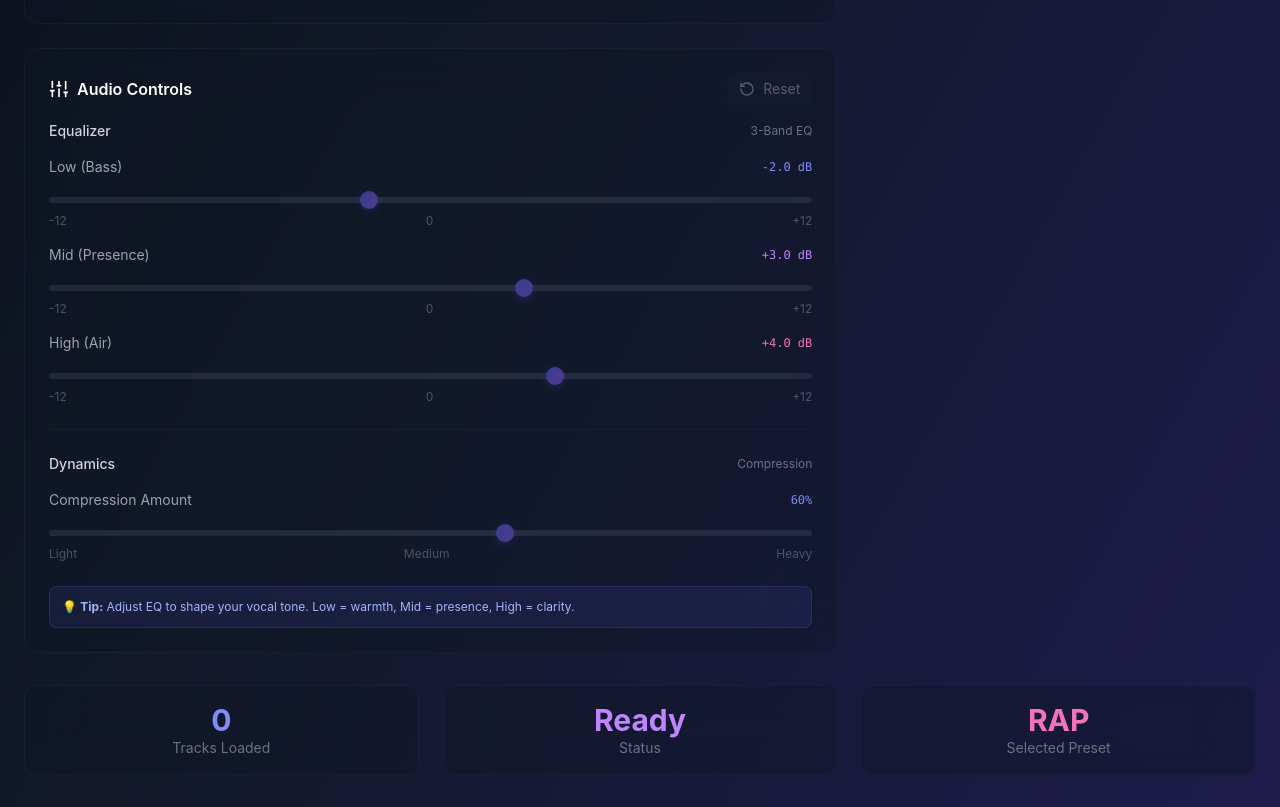
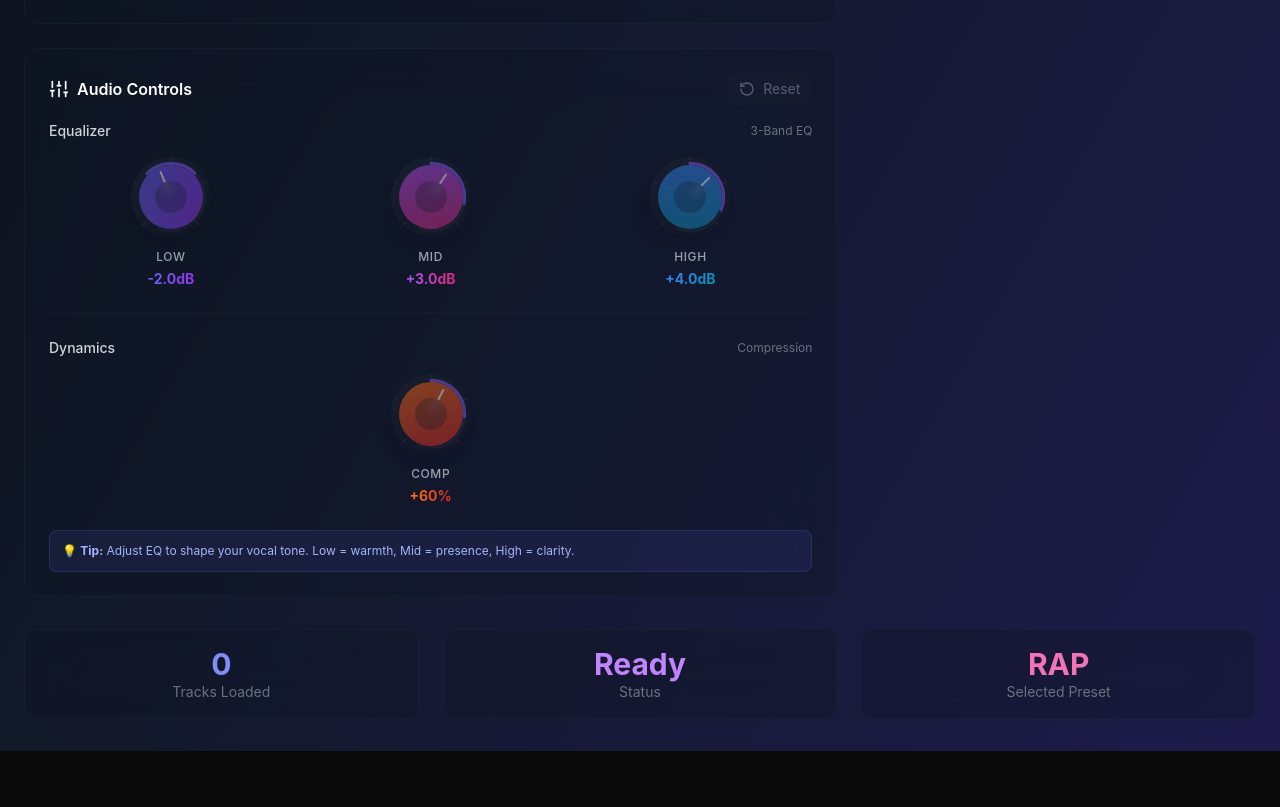
Before and after one commit to williebs64uwu-create/mixforme, a React (Vite) app: page / in a window 1280 px wide. Shown: the part 1489-2296 px from the top of the page. After the commit the page ends 2240 px from the top, so only its background shows below. Built offline with nearby package versions, Linux system fonts and the light colour scheme.

Commit message:
Update ControlPanel.jsx

```diff
--- a/src/components/ControlPanel.jsx
+++ b/src/components/ControlPanel.jsx
@@ -1,4 +1,5 @@
 import { Sliders, RotateCcw } from 'lucide-react'
+import Knob from './Knob'
 
 function ControlPanel({
   preset,
@@ -8,23 +9,19 @@ function ControlPanel({
   disabled
 }) {
 
-  const handleLowChange = (e) => {
-    const value = parseFloat(e.target.value)
+  const handleLowChange = (value) => {
     onEQChange('low', value)
   }
 
-  const handleMidChange = (e) => {
-    const value = parseFloat(e.target.value)
+  const handleMidChange = (value) => {
     onEQChange('mid', value)
   }
 
-  const handleHighChange = (e) => {
-    const value = parseFloat(e.target.value)
+  const handleHighChange = (value) => {
     onEQChange('high', value)
   }
 
-  const handleCompressionChange = (e) => {
-    const value = parseInt(e.target.value)
+  const handleCompressionChange = (value) => {
     onCompressionChange(value)
   }
 
@@ -46,92 +43,47 @@ function ControlPanel({
       </div>
 
       <div className="space-y-6">
-        {/* EQ Section */}
-        <div className="space-y-4">
-          <div className="flex items-center justify-between">
+        {/* EQ Section with Knobs */}
+        <div>
+          <div className="flex items-center justify-between mb-4">
             <h4 className="text-sm font-medium text-gray-300">Equalizer</h4>
             <span className="text-xs text-gray-500">3-Band EQ</span>
           </div>
 
-          {/* Low Frequency */}
-          <div>
-            <div className="flex items-center justify-between mb-2">
-              <label className="text-sm text-gray-400">Low (Bass)</label>
-              <span className="text-xs text-indigo-400 font-mono">
-                {preset?.settings.eq.low > 0 ? '+' : ''}{preset?.settings.eq.low.toFixed(1)} dB
-              </span>
-            </div>
-            <div className="relative">
-              <input
-                type="range"
-                min="-12"
-                max="12"
-                step="0.5"
+          <div className="grid grid-cols-3 gap-4">
+            <Knob
+              label="LOW"
               value={preset?.settings.eq.low || 0}
+              min={-12}
+              max={12}
+              step={0.5}
+              unit="dB"
               onChange={handleLowChange}
+              color="indigo"
               disabled={disabled}
-                className="w-full disabled:opacity-50"
             />
-              <div className="flex justify-between text-xs text-gray-600 mt-1">
-                <span>-12</span>
-                <span>0</span>
-                <span>+12</span>
-              </div>
-            </div>
-          </div>
-
-          {/* Mid Frequency */}
-          <div>
-            <div className="flex items-center justify-between mb-2">
-              <label className="text-sm text-gray-400">Mid (Presence)</label>
-              <span className="text-xs text-purple-400 font-mono">
-                {preset?.settings.eq.mid > 0 ? '+' : ''}{preset?.settings.eq.mid.toFixed(1)} dB
-              </span>
-            </div>
-            <div className="relative">
-              <input
-                type="range"
-                min="-12"
-                max="12"
-                step="0.5"
+            <Knob
+              label="MID"
               value={preset?.settings.eq.mid || 0}
+              min={-12}
+              max={12}
+              step={0.5}
+              unit="dB"
               onChange={handleMidChange}
+              color="purple"
               disabled={disabled}
-                className="w-full disabled:opacity-50"
             />
-              <div className="flex justify-between text-xs text-gray-600 mt-1">
-                <span>-12</span>
-                <span>0</span>
-                <span>+12</span>
-              </div>
-            </div>
-          </div>
-
-          {/* High Frequency */}
-          <div>
-            <div className="flex items-center justify-between mb-2">
-              <label className="text-sm text-gray-400">High (Air)</label>
-              <span className="text-xs text-pink-400 font-mono">
-                {preset?.settings.eq.high > 0 ? '+' : ''}{preset?.settings.eq.high.toFixed(1)} dB
-              </span>
-            </div>
-            <div className="relative">
-              <input
-                type="range"
-                min="-12"
-                max="12"
-                step="0.5"
+            <Knob
+              label="HIGH"
               value={preset?.settings.eq.high || 0}
+              min={-12}
+              max={12}
+              step={0.5}
+              unit="dB"
               onChange={handleHighChange}
+              color="blue"
               disabled={disabled}
-                className="w-full disabled:opacity-50"
             />
-              <div className="flex justify-between text-xs text-gray-600 mt-1">
-                <span>-12</span>
-                <span>0</span>
-                <span>+12</span>
-              </div>
-            </div>
           </div>
         </div>
 
@@ -139,36 +91,24 @@ function ControlPanel({
         <div className="border-t border-gray-800/50"></div>
 
         {/* Dynamics Section */}
-        <div className="space-y-4">
-          <div className="flex items-center justify-between">
+        <div>
+          <div className="flex items-center justify-between mb-4">
             <h4 className="text-sm font-medium text-gray-300">Dynamics</h4>
             <span className="text-xs text-gray-500">Compression</span>
           </div>
 
-          <div>
-            <div className="flex items-center justify-between mb-2">
-              <label className="text-sm text-gray-400">Compression Amount</label>
-              <span className="text-xs text-indigo-400 font-mono">
-                {Math.round((preset?.settings.compressor.ratio || 4) * 10)}%
-              </span>
-            </div>
-            <div className="relative">
-              <input
-                type="range"
-                min="0"
-                max="100"
-                step="5"
-                defaultValue="60"
+          <div className="flex justify-center">
+            <Knob
+              label="COMP"
+              value={60}
+              min={0}
+              max={100}
+              step={5}
+              unit="%"
               onChange={handleCompressionChange}
+              color="orange"
               disabled={disabled}
-                className="w-full disabled:opacity-50"
             />
-              <div className="flex justify-between text-xs text-gray-600 mt-1">
-                <span>Light</span>
-                <span>Medium</span>
-                <span>Heavy</span>
-              </div>
-            </div>
           </div>
         </div>
 
```
Lines whose indentation alone changed are shown as unchanged.
